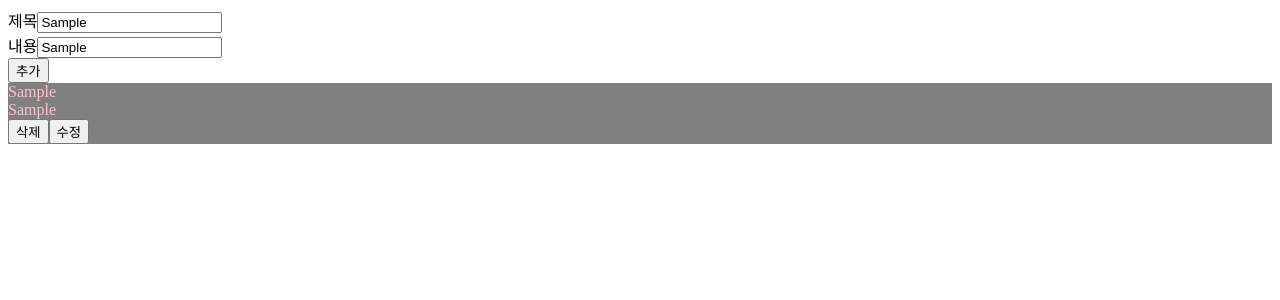
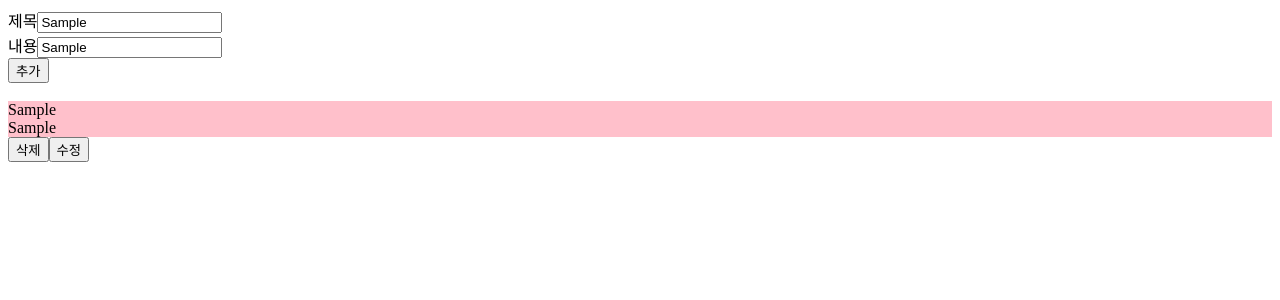
Before and after one commit to SWJBReactStudy/React_Goguma, a React (Create React App) app: page / in a window 1280 px wide. Both pictures are taken after typing "Sample", "Sample" into the empty fields and a click on the button "추가". Shown: the top 300 px of the page. Built offline with nearby package versions, Linux system fonts and the light colour scheme.

Commit message:
UseReducer 완료

```diff
--- a/src/Component/UseReducer.jsx
+++ b/src/Component/UseReducer.jsx
@@ -2,73 +2,68 @@ import React, { useReducer, useRef } from 'react';
 
 function reducer(state, action) {
     switch (action.type) {
-        case 'WRITE_TODO':
+        case "WRITE_TODO":
             return {
-                 ...state,
+                ...state,
                 inputs: {
                     ...state.inputs,
                     [action.name]: action.value
                 }
-            };
-        case 'ADD_TODO':
+            }
+        case "ADD_TODO":
             return {
-                inputs: '',
-                todos: [
-                    ...state.todos,
+                inputs: state.inputs,
+                list: [
+                    ...state.list,
                     {
-                        id: action.id,
                         title: action.title,
-                        content: action.content
+                        content: action.content,
+                        id: action.id
                     }
+
                 ]
             }
-        case 'DELETE_TODO':
+        case "DELETE_TODO":
             return {
-                todos : state.todos.filter(x => x.id !== action.id)
+                list: state.list.filter(x => x.id !== action.id)
             }
-        case 'FIX_TODO':
+        case "FIX_TODO":
             return {
-                todos : state.todos.map(x =>
-                    x.id === action.id ?
+                list: state.list.map(x => x.id === action.id ?
                     {
                         ...x,
-                        content : action.temp
-                    } :
-                    {...x}
-                )
+                        content: action.temp
+                    } : { ...x })
             }
-    };
-};
+    }
+}
 
-
-const initialState = {
+const init = {
     inputs: {
         title: '',
         content: ''
     },
-    todos: [
+    list: [
 
     ]
-};
+}
 
 const UseReducer = () => {
-
-    const [todoList, dispatch] = useReducer(reducer, initialState);
-    const { todos } = todoList;
+    const [todoList, dispatch] = useReducer(reducer, init);
     const nextId = useRef(0);
 
-    const onChangeBox = (e) => {
+    const onChangeTyping = (e) => {
         const { name, value } = e.target;
         dispatch({
-            type: 'WRITE_TODO',
+            type: "WRITE_TODO",
             name,
             value
         });
     }
 
-    const onClickList = () => {
+    const onClickAdd = () => {
         dispatch({
-            type : 'ADD_TODO',
+            type: "ADD_TODO",
             id: nextId.current,
             title: todoList.inputs.title,
             content: todoList.inputs.content
@@ -76,49 +71,51 @@ const UseReducer = () => {
         nextId.current += 1;
     }
 
+    const onClickDelete = (id) => {
+        dispatch({
+            type: "DELETE_TODO",
+            id
+        });
+    }
+
+    const onClickFix = (id) => {
+        const temp = prompt();
+        dispatch({
+            type: "FIX_TODO",
+            id,
+            temp
+        });
+    }
+
     const Show = ({ list }) => {
         return (
             <>
-                <div style={{ backgroundColor: "gray", color: "pink" }}>
-                    <div>{list.title} <br /> {list.content} </div>
-                    <button onClick={() => onRemove(list.id)}>삭제</button>
-                    <button onClick={() => onFix(list.id)}>수정</button>
+                <div style={{ backgroundColor: "pink" }}>
+                    <div>{list.title}</div>
+                    <div>{list.content}</div>
                 </div>
+                <button onClick={() => onClickDelete(list.id)}>삭제</button>
+                <button onClick={() => onClickFix(list.id)}>수정</button>
+                <br />
                 <br />
             </>
         );
     }
 
-    const onFix = (id) => {
-        const temp = prompt();
-        dispatch({
-            type : 'FIX_TODO',
-            temp,
-            id
-        });
-    }
-
-    const onRemove = (id) => {
-        dispatch({
-            type: 'DELETE_TODO',
-            id
-        });
-    }
-
     return (
         <div>
             <label>제목</label>
-            <input type="text" name="title" onChange={onChangeBox} />
+            <input type="text" name="title" onChange={onChangeTyping} value={todoList.list.title} />
             <br />
             <label>내용</label>
-            <input type="text" name="content" onChange={onChangeBox} />
+            <input type="text" name="content" onChange={onChangeTyping} value={todoList.list.content} />
             <br />
-            <button onClick={onClickList}>추가</button>
+            <button onClick={onClickAdd}>추가</button>
             <br />
-            <div>
-                {todos.map(list => (
-                    <Show list={list} key={list.id} />))}
-            </div>
+            <br />
+            {todoList.list.map(list => (
+                <Show list={list} id={list.id} />
+            ))}
         </div>
     );
 }
```
